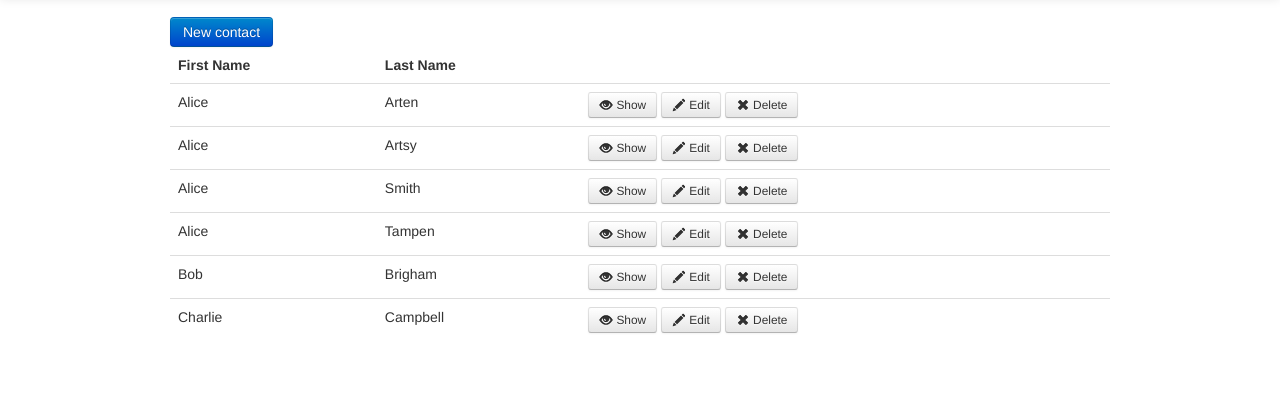
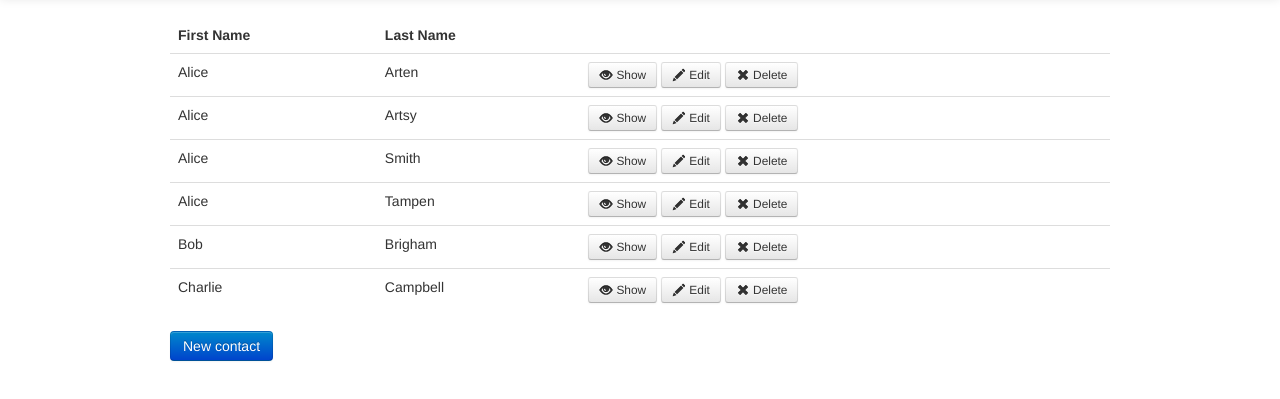
Before and after one commit to jeremybonnell/myDemo, a plain HTML site: page index.html in a window 1280 px wide. Shown: the part 43-442 px from the top of the page. Drawn offline with Linux system fonts and the light colour scheme.

Commit message:
My affirmation

```diff
--- a/assets/js/apps/contacts/list/list_controller.js
+++ b/assets/js/apps/contacts/list/list_controller.js
@@ -25,8 +25,8 @@ ContactManager.module("ContactsApp.List", function(List, ContactManager, Backbon
                 });
 
                 contactsListLayout.on("show", function(){
-                    contactsListLayout.panelRegion.show(contactsListPanel);
-                    contactsListLayout.contactsRegion.show(contactsListView);
+                    contactsListLayout.panelRegion.show(contactsListPanel);     // SHOVE contactsListPanel IN (houses the button)
+                    contactsListLayout.contactsRegion.show(contactsListView);   // THEN SHOVE contactsListView IN (houses the contacts)
                 });
 
                 // Signature of "contact:delete" but (all lowercase) say which element type within the collection should be invoking this function.
--- a/index.html
+++ b/index.html
@@ -92,8 +92,9 @@
         </script>
 
         <script type="text/template" id="contact-list-layout">
+            <!-- See what happens when you swap the order -->
+            <div id="contacts-region"></div>
             <div id="panel-region"></div>
-            <div id="contacts-region"></div>
         </script>
 
         <script type="text/template" id="contact-list-panel">
```
